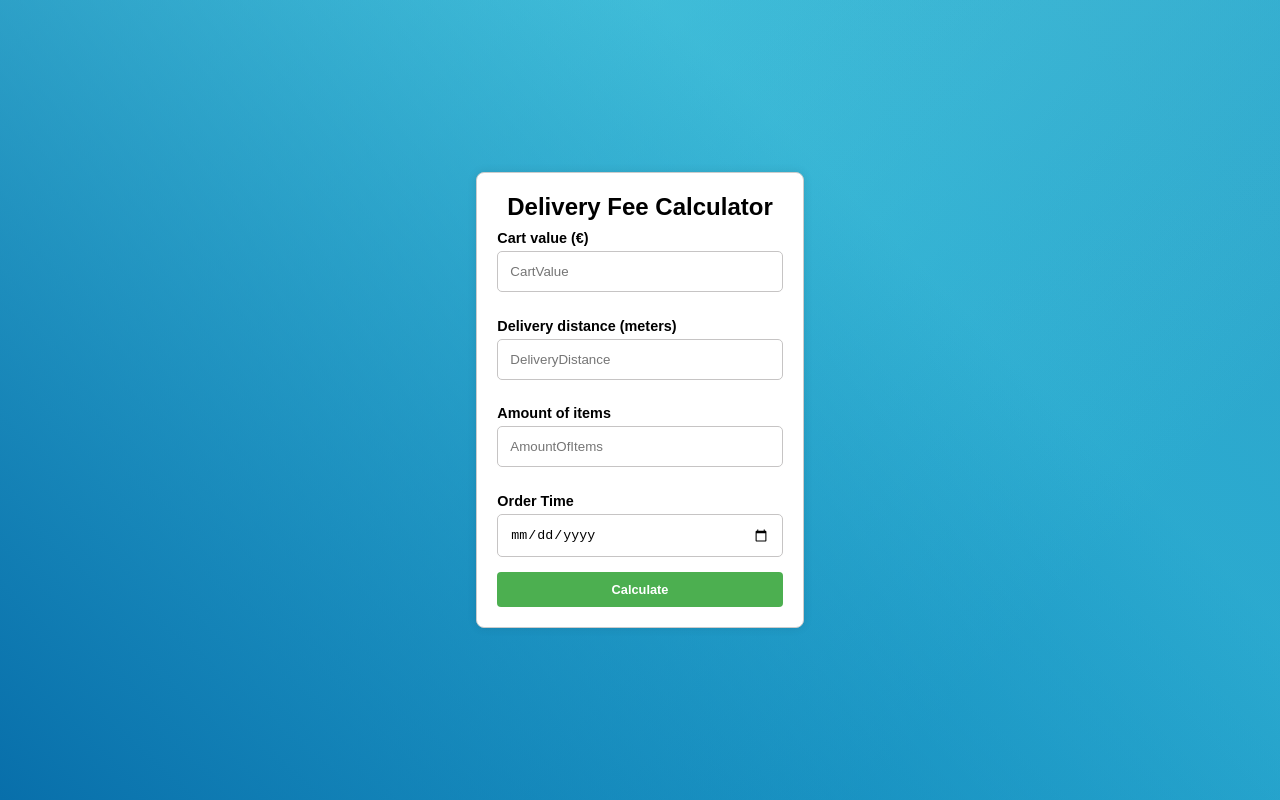
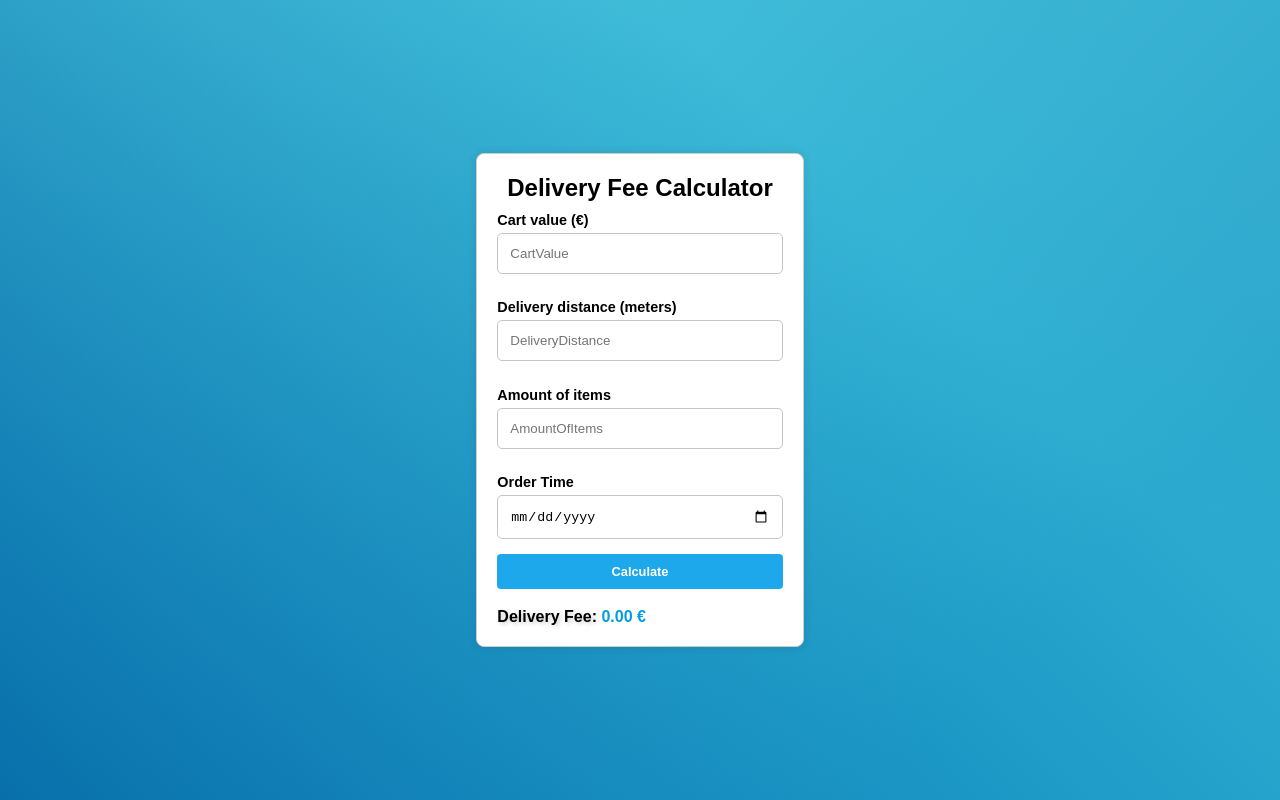
Before and after one commit to ElenaCoder/delivery-fee-calculator, a React (Vite) app: page / in a window 1280 px wide. Built offline with nearby package versions, Linux system fonts and the light colour scheme.

Commit message:
feat: add initial delivery fee result UI

```diff
--- a/src/components/DeliveryFeeCalculator.css
+++ b/src/components/DeliveryFeeCalculator.css
@@ -18,7 +18,7 @@ h1 {
 
 button {
     width: 100%;
-    background-color: #4caf50;
+    background-color: #1ca8ea;
     color: white;
     padding: 10px;
     border: none;
@@ -30,5 +30,28 @@ button {
 }
 
 button:hover {
-    background-color: #45a049;
+    background-color: rgb(15, 148, 205)
 }
+
+button:active {
+    background-color: rgb(20, 110, 148);
+}
+
+.deliveryFeeResult {
+    margin-top: 1.2rem;
+}
+
+.deliveryFeeResult span:first-child {
+    font-weight: 600;
+    font-size: 1rem;
+    visibility: visible;
+    color: black;
+    text-shadow: 2px 2px 4px rgba(0, 0, 0, 0.2);
+  }
+
+.deliveryFeeResult span:last-child {
+    font-weight: 600;
+    font-size: 1rem;
+    visibility: visible;
+    color: #009DE0;
+  }
--- a/src/components/DeliveryFeeCalculator.tsx
+++ b/src/components/DeliveryFeeCalculator.tsx
@@ -9,6 +9,7 @@ const DeliveryFeeCalculator1: React.FC = () => {
         AmountOfItems: '',
         OrderTime: '',
     });
+    const [deliveryFee, setDeliveryFee] = useState<number | null>(null);
 
     const inputs = [
         {
@@ -74,6 +75,12 @@ const DeliveryFeeCalculator1: React.FC = () => {
                     />
                 ))}
                 <button>Calculate</button>
+                <div className='deliveryFeeResult'>
+                    <span>{`Delivery Fee: `}</span>
+                    <span>
+                        {`${deliveryFee?.toFixed(2) ?? '0.00'} €`}
+                    </span>
+                </div>
             </form>
         </div>
     );
```
Also changed, not shown: src/components/FormInput.tsx (line endings or trailing spaces).
